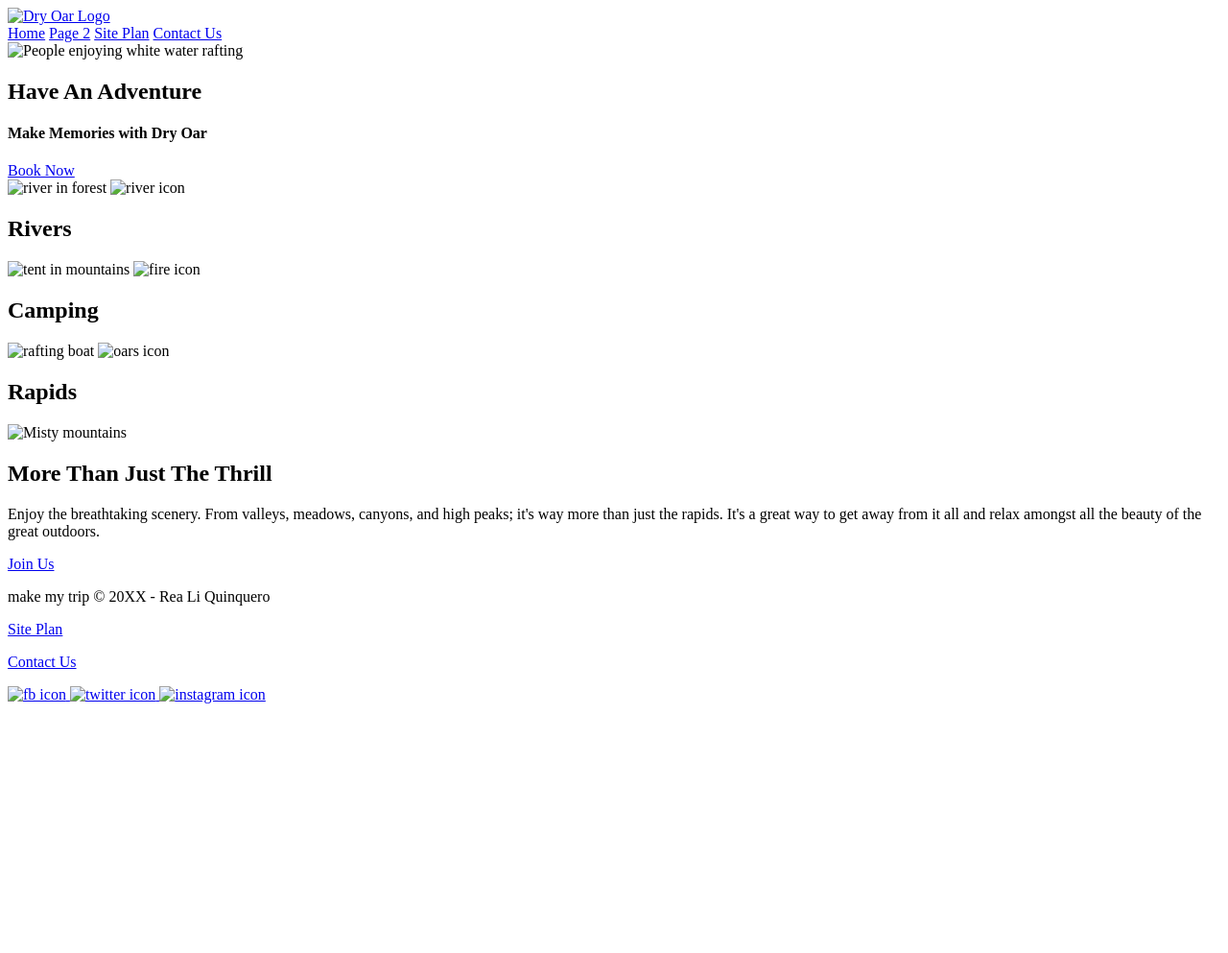
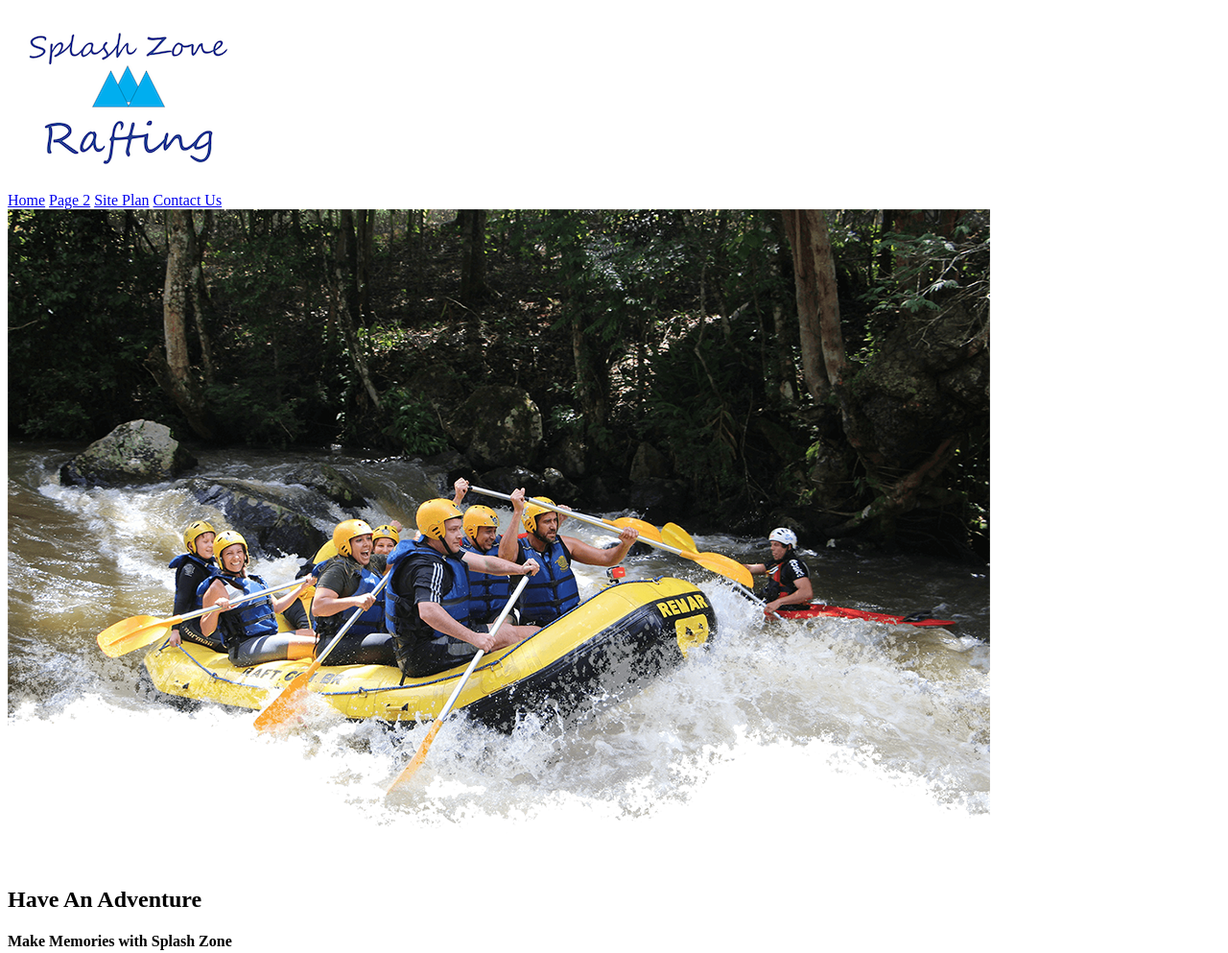
Before and after one commit to reaq/wdd130-22, a plain HTML site: page styles/index.html in a window 1280 px wide. Shown: the top 993 px of the page at 96% size. Before the commit the page ends 800 px from the top, so only its background shows below. Drawn offline with Linux system fonts and the light colour scheme.

```diff
--- a/styles/index.html
+++ b/styles/index.html
@@ -9,7 +9,7 @@
 <body>
     <header>
         <a id= "logo_link"href="index.html">
-            <img class="logo" src="my logo.jpg" alt="Dry Oar Logo">
+            <img class="logo" src="splashzonerafting-logo.png" alt="Splash zone Logo">
         </a>
         <nav>
             <a href="index.html">Home</a>
@@ -20,11 +20,11 @@
     </header>
     <div id="hero">
     <div id="hero-box">
-        <img id="hero-img" src="images/hero.png" alt="People enjoying white water rafting">
+        <img id="hero-img" src="hero.png" alt="People enjoying white water rafting">
     </div>
     <section id="hero-msg">
         <h1 class="home-title">Have An Adventure</h1>
-        <h4>Make Memories with Dry Oar </h4>
+        <h4>Make Memories with Splash Zone </h4>
         <div class='button-box'>
             <a class='book' href="contactus.html">Book Now</a>
         </div>
@@ -32,21 +32,21 @@
 </div>
 <main class="home-grid">
     <section class="rivers-card">
-        <img class="card-img" src="images/rivers.jpg" alt="river in forest">
-        <img class="icon" src="images/river_icon.png" alt="river icon">
+        <img class="card-img" src="rivers.jpg" alt="river in forest">
+        <img class="icon" src="river_icon.png" alt="river icon">
         <h2>Rivers</h2>
     </section>
     <section class="camping-card">
-        <img class="card-img" src="images/camping.jpg" alt="tent in mountains">
-        <img class="icon" src="images/fire_icon.png" alt="fire icon">
+        <img class="card-img" src="camping.jpg" alt="tent in mountains">
+        <img class="icon" src="fire_icon.png" alt="fire icon">
         <h2>Camping</h2>
     </section>
     <section class="rapids-card">
-        <img class="card-img" src="images/rapids.jpg" alt="rafting boat">
-        <img class="icon" src="images/oars.png" alt="oars icon">
+        <img class="card-img" src="rapids.jpg" alt="rafting boat">
+        <img class="icon" src="oars.png" alt="oars icon">
         <h2>Rapids</h2>
     </section>
-    <img class="mountains" src="images/mountains.jpg" alt="Misty mountains">
+    <img class="mountains" src="mountains.jpg" alt="Misty mountains">
     <section class="msg">
         <h2>More Than Just The Thrill</h2>
         <p>Enjoy the breathtaking scenery. From valleys, meadows, canyons, and high peaks; it's way more than just the rapids. It's a great way to get away from it all and relax amongst all the beauty of the great outdoors. </p>
@@ -61,13 +61,13 @@
     <p><a href="contactus.html">Contact Us</a></p>
     <div class="social">
         <a href="https://facebook.com">
-            <img src="images/facebook.png" alt="fb icon">
+            <img src="facebook.png" alt="fb icon">
         </a>
         <a href="https://twitter.com">
-            <img src="images/twitter.png" alt="twitter icon">
+            <img src="twitter.png" alt="twitter icon">
         </a>
         <a href="https://instagram.com">
-            <img src="images/instagram.png" alt="instagram icon">
+            <img src="instagram.png" alt="instagram icon">
         </a>
     </div>
 </footer>
```
Also changed, not shown: styles/camping.jpg (added), styles/facebook.png (added), styles/fire_icon.png (added), styles/hero.png (added), styles/instagram.png (added), styles/mountains.jpg (added), styles/oars.png (added), styles/rapids.jpg (added), styles/river_icon.png (added), styles/rivers.jpg (added), styles/twitter.png (added).
